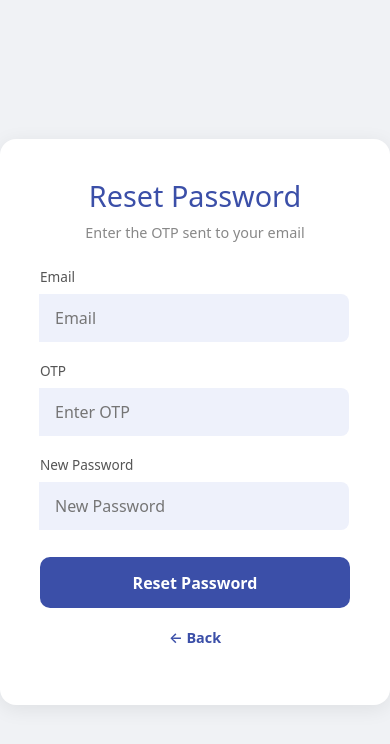
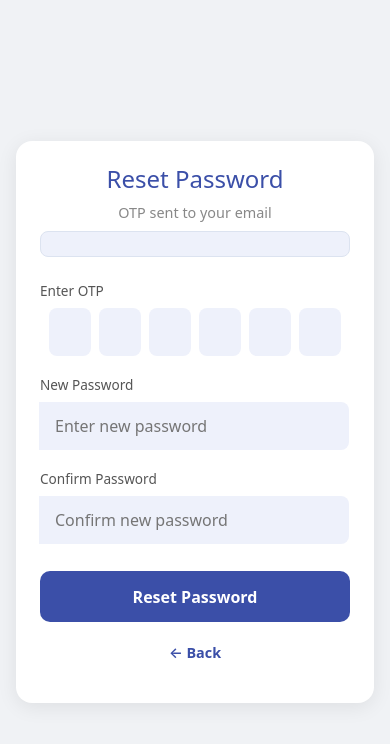
Before and after one commit to hussainbegum/TaskTrack, an Angular app in the folder Task_Frontend/: page /auth/reset-password in a window 390 px wide. Shown: the top 744 px of the page. Built offline with nearby package versions, Linux system fonts and the light colour scheme.

Commit message:
updated OTP UI

```diff
--- a/Task_Frontend/src/app/authentication/login/login.html
+++ b/Task_Frontend/src/app/authentication/login/login.html
@@ -60,15 +60,3 @@
     </div>
   </div>
 </div>
-<a routerLink="/forgot-password">
-Forgot Password?
-</a>
-<!-- After password input -->
-<div class="text-end mb-2">
-  <a routerLink="/auth/forgot-password" class="text-muted small">
-    Forgot password?
-  </a>
-</div>
-
-<!-- Then Login button -->
-<button (click)="login()">Login</button>
--- a/Task_Frontend/src/app/components/reset-password/reset-password.css
+++ b/Task_Frontend/src/app/components/reset-password/reset-password.css
@@ -25,8 +25,59 @@ h2 {
 .subtitle {
   text-align: center;
   color: #888;
+  margin-bottom: 0.5rem;
+  font-size: 0.9rem;
+}
+
+/* Email Display - New Style */
+.email-display {
+  background: #eef1fb;
+  padding: 12px 16px;
+  border-radius: 8px;
+  text-align: center;
+  font-size: 0.95rem;
+  font-weight: 500;
+  color: #3b4fa8;
   margin-bottom: 1.5rem;
-  font-size: 0.9rem;
+  word-break: break-all;
+  border: 1px solid #dce3f0;
+}
+
+/* OTP Section - New Style */
+.otp-section {
+  margin-bottom: 1.2rem;
+}
+
+.otp-section label {
+  display: block;
+  font-size: 0.85rem;
+  color: #555;
+  margin-bottom: 0.4rem;
+}
+
+.otp-boxes {
+  display: flex;
+  gap: 10px;
+  justify-content: center;
+}
+
+.otp-boxes input {
+  width: 52px;
+  height: 56px;
+  text-align: center;
+  font-size: 1.4rem;
+  font-weight: 600;
+  border: none;
+  border-radius: 8px;
+  background: #eef1fb;
+  transition: all 0.2s ease;
+  outline: none;
+  font-family: monospace;
+}
+
+.otp-boxes input:focus {
+  background: #fff;
+  box-shadow: 0 0 0 2px #3b4fa8;
 }
 
 .input-group {
@@ -51,6 +102,11 @@ h2 {
   outline: none;
 }
 
+.input-group input:focus {
+  background: #fff;
+  box-shadow: 0 0 0 2px #3b4fa8;
+}
+
 .btn-primary {
   width: 100%;
   padding: 0.85rem;
@@ -62,10 +118,16 @@ h2 {
   font-weight: 600;
   cursor: pointer;
   margin-top: 0.5rem;
+  transition: background 0.2s;
 }
 
 .btn-primary:hover {
   background: #2e3f8f;
+}
+
+.btn-primary:disabled {
+  background: #a0a8c0;
+  cursor: not-allowed;
 }
 
 .back-link {
@@ -80,3 +142,29 @@ h2 {
   font-weight: 600;
   text-decoration: none;
 }
+
+.back-link a:hover {
+  text-decoration: underline;
+}
+
+/* Responsive for mobile */
+@media (max-width: 480px) {
+  .auth-card {
+    padding: 1.5rem;
+    margin: 1rem;
+  }
+
+  h2 {
+    font-size: 1.5rem;
+  }
+
+  .otp-boxes {
+    gap: 8px;
+  }
+
+  .otp-boxes input {
+    width: 42px;
+    height: 48px;
+    font-size: 1.2rem;
+  }
+}
--- a/Task_Frontend/src/app/components/reset-password/reset-password.html
+++ b/Task_Frontend/src/app/components/reset-password/reset-password.html
@@ -1,24 +1,91 @@
 <div class="auth-wrapper">
   <div class="auth-card">
     <h2>Reset Password</h2>
-    <p class="subtitle">Enter the OTP sent to your email</p>
 
-    <div class="input-group">
-      <label>Email</label>
-      <input type="email" placeholder="Email" [(ngModel)]="email" />
+    <!-- OTP sent info with email displayed as text -->
+    <p class="subtitle">OTP sent to your email</p>
+    <div class="email-display">
+      {{ email }}
     </div>
 
-    <div class="input-group">
-      <label>OTP</label>
-      <input type="text" placeholder="Enter OTP" [(ngModel)]="otp" />
+    <!-- OTP Boxes Input -->
+    <div class="otp-section">
+      <label>Enter OTP</label>
+      <div class="otp-boxes">
+        <input
+          type="text"
+          maxlength="1"
+          [(ngModel)]="otp1"
+          (input)="onOtpInput(1, $event)"
+          (keydown)="onOtpKeydown(1, $event)"
+          #box1
+        />
+        <input
+          type="text"
+          maxlength="1"
+          [(ngModel)]="otp2"
+          (input)="onOtpInput(2, $event)"
+          (keydown)="onOtpKeydown(2, $event)"
+          #box2
+        />
+        <input
+          type="text"
+          maxlength="1"
+          [(ngModel)]="otp3"
+          (input)="onOtpInput(3, $event)"
+          (keydown)="onOtpKeydown(3, $event)"
+          #box3
+        />
+        <input
+          type="text"
+          maxlength="1"
+          [(ngModel)]="otp4"
+          (input)="onOtpInput(4, $event)"
+          (keydown)="onOtpKeydown(4, $event)"
+          #box4
+        />
+        <input
+          type="text"
+          maxlength="1"
+          [(ngModel)]="otp5"
+          (input)="onOtpInput(5, $event)"
+          (keydown)="onOtpKeydown(5, $event)"
+          #box5
+        />
+        <input
+          type="text"
+          maxlength="1"
+          [(ngModel)]="otp6"
+          (input)="onOtpInput(6, $event)"
+          (keydown)="onOtpKeydown(6, $event)"
+          #box6
+        />
+      </div>
     </div>
 
+    <!-- New Password -->
     <div class="input-group">
       <label>New Password</label>
-      <input type="password" placeholder="New Password" [(ngModel)]="newPassword" />
+      <input
+        type="password"
+        placeholder="Enter new password"
+        [(ngModel)]="newPassword"
+      />
     </div>
 
-    <button class="btn-primary" (click)="resetPassword()">Reset Password</button>
+    <!-- Confirm Password (Recommended for better UX) -->
+    <div class="input-group">
+      <label>Confirm Password</label>
+      <input
+        type="password"
+        placeholder="Confirm new password"
+        [(ngModel)]="confirmPassword"
+      />
+    </div>
+
+    <button class="btn-primary" (click)="resetPassword()" [disabled]="loading">
+      {{ loading ? 'Resetting...' : 'Reset Password' }}
+    </button>
 
     <p class="back-link">
       <a routerLink="/auth/forgot-password">← Back</a>
--- a/Task_Frontend/src/app/components/reset-password/reset-password.ts
+++ b/Task_Frontend/src/app/components/reset-password/reset-password.ts
@@ -1,8 +1,9 @@
-import { Component } from '@angular/core';
+import { Component, ViewChildren, ElementRef, QueryList } from '@angular/core';
 import { AuthService } from '../../services/auth';
 import { CommonModule } from '@angular/common';
 import { FormsModule } from '@angular/forms';
 import { Router, RouterLink } from '@angular/router';
+import { ToastrService } from 'ngx-toastr';
 
 @Component({
   selector: 'app-reset-password',
@@ -12,29 +13,103 @@ import { Router, RouterLink } from '@angular/router';
 })
 export class ResetPassword {
   email = "";
-  otp = "";
+  otp1 = "";
+  otp2 = "";
+  otp3 = "";
+  otp4 = "";
+  otp5 = "";
+  otp6 = "";
   newPassword = "";
-  toastr: any;
+  confirmPassword = "";
+  loading = false;
 
-  constructor(private authService: AuthService, private router: Router) {
-    // Auto-fill email passed from forgot-password page
+  @ViewChildren('box1, box2, box3, box4, box5, box6')
+  otpBoxes!: QueryList<ElementRef<HTMLInputElement>>;
+
+  constructor(
+    private authService: AuthService,
+    private router: Router,
+    private toastr: ToastrService  // ✅ Inject Toastr
+  ) {
     const nav = this.router.getCurrentNavigation();
     if (nav?.extras?.state) {
       this.email = nav.extras.state['email'] || '';
     }
   }
 
+  // Get full OTP as string
+  getFullOtp(): string {
+    return `${this.otp1}${this.otp2}${this.otp3}${this.otp4}${this.otp5}${this.otp6}`;
+  }
+
+  // Auto-move to next box when typing
+  onOtpInput(index: number, event: any): void {
+    const value = event.target.value;
+
+    if (value.length === 1 && index < 6) {
+      const nextBox = this.otpBoxes.get(index);
+      if (nextBox) {
+        nextBox.nativeElement.focus();
+      }
+    }
+  }
+
+  // Handle backspace to move to previous box
+  onOtpKeydown(index: number, event: any): void {
+    const currentValue = event.target.value;
+
+    if (event.key === 'Backspace' && !currentValue && index > 1) {
+      const prevBox = this.otpBoxes.get(index - 2);
+      if (prevBox) {
+        prevBox.nativeElement.focus();
+      }
+    }
+  }
+
   resetPassword() {
-    const data = { email: this.email, otp: this.otp, newPassword: this.newPassword };
+    const otp = this.getFullOtp();
+
+    // Validation with toastr instead of alert
+    if (otp.length !== 6) {
+      this.toastr.warning('Please enter complete 6-digit OTP', 'Incomplete OTP');
+      return;
+    }
+
+    if (!this.newPassword) {
+      this.toastr.warning('Please enter new password', 'Missing Password');
+      return;
+    }
+
+    if (this.newPassword !== this.confirmPassword) {
+      this.toastr.error('Passwords do not match', 'Password Mismatch');
+      return;
+    }
+
+    if (this.newPassword.length < 6) {
+      this.toastr.warning('Password must be at least 6 characters', 'Weak Password');
+      return;
+    }
+
+    this.loading = true;
+
+    const data = {
+      email: this.email,
+      otp: otp,
+      newPassword: this.newPassword
+    };
 
     this.authService.resetPassword(data).subscribe({
       next: () => {
-         alert("OTP sent to your email");
-       alert("Password updated successfully");
+        this.loading = false;
+        // ✅ Success toastr
+        this.toastr.success('Password updated successfully! Please login with your new password.', 'Success!');
         this.router.navigate(['/auth/login']);
       },
       error: (err) => {
-        alert(err.message);
+        this.loading = false;
+        // ✅ Error toastr
+        const errorMsg = err.error?.message || err.message || "Invalid OTP or expired. Please try again.";
+        this.toastr.error(errorMsg, 'Reset Failed');
       }
     });
   }
```
